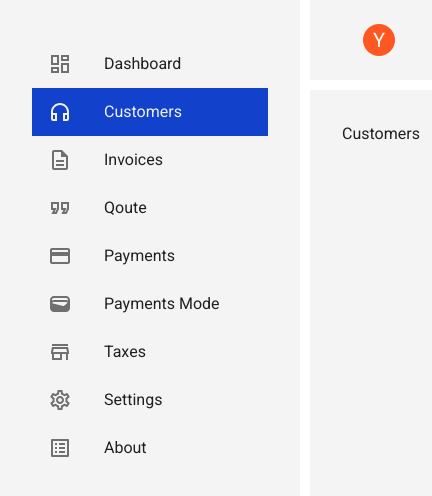
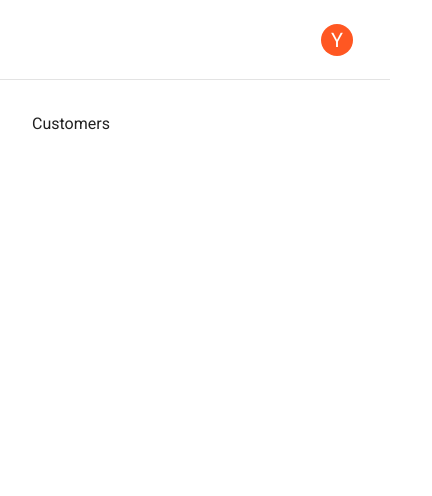
Before and after one commit to YasinMahmoudi/reactjs-crm-dashboard, a React (Vite) app: page /customers in a window 390 px wide. Shown: the top 496 px of the page, 432 px wide, since content can reach past the window. Built offline with nearby package versions, Linux system fonts and the light colour scheme; some icons are missing.

Commit message:
Implementing responsive design for general app layout

```diff
--- a/src/layouts/Applayout/Header.jsx
+++ b/src/layouts/Applayout/Header.jsx
@@ -3,6 +3,7 @@ import { Logout, Person, Settings } from '@mui/icons-material';
 import {
   Avatar,
   Box,
+  Button,
   Divider,
   IconButton,
   ListItemIcon,
@@ -16,16 +17,23 @@ import styled from 'styled-components';
 
 import { Row } from '../../components/Row';
 
+import PropTypes from 'prop-types';
+import MenuIcon from '@mui/icons-material/Menu';
+
 const StyledHeader = styled.header`
-  grid-column: 2 / -1;
-  grid-row: 1 / 2;
   display: flex;
   align-items: center;
   justify-content: flex-end;
   padding: 2rem;
+  border-bottom: 1px solid #e3e3e3;
+
+  @media screen and (min-width: 900px) {
+    grid-column: 2 / -1;
+    grid-row: 1 / 2;
+  }
 `;
 
-export default function Header() {
+export default function Header({ toggleSidebar }) {
   const [anchorEl, setAnchorEl] = useState(null);
   const open = Boolean(anchorEl);
   const handleClick = (event) => {
@@ -37,12 +45,25 @@ export default function Header() {
 
   return (
     <StyledHeader>
-      <Box sx={{ display: 'flex', alignItems: 'center', textAlign: 'center' }}>
+      <Box
+        sx={{
+          display: 'flex',
+          alignItems: 'center',
+          textAlign: 'center',
+          justifyContent: 'space-between',
+          width: '100%',
+        }}>
+        <Button
+          onClick={toggleSidebar(true)}
+          sx={{ display: { md: 'none' } }}>
+          <MenuIcon sx={{ fill: '#141414' }} />
+        </Button>
+
         <Tooltip title="Account settings">
           <IconButton
             onClick={handleClick}
             size="small"
-            sx={{ ml: 2 }}
+            sx={{ ml: 'auto' }}
             aria-controls={open ? 'account-menu' : undefined}
             aria-haspopup="true"
             aria-expanded={open ? 'true' : undefined}>
@@ -127,3 +148,7 @@ export default function Header() {
     </StyledHeader>
   );
 }
+
+Header.propTypes = {
+  toggleSidebar: PropTypes.func.isRequired,
+};
--- a/src/layouts/Applayout/Main.jsx
+++ b/src/layouts/Applayout/Main.jsx
@@ -1,11 +1,17 @@
 import styled from "styled-components";
 
 const Main = styled.main`
-  grid-column: 2 / -1;
-  grid-row: 2 / -1;
+
   height: calc(100dvh - var(--header-height) - var(--gap-size));
   overflow-y: auto;
   padding: max(2rem, 2vw);
+
+
+  @media screen and (min-width: 900px) {
+    grid-column: 2 / -1;
+    grid-row: 2 / -1;
+  }
+
 `;
 
 export default Main;
--- a/src/layouts/Applayout/Sidebar.jsx
+++ b/src/layouts/Applayout/Sidebar.jsx
@@ -1,24 +1,54 @@
 import Paper from '@mui/material/Paper';
 
+import { Drawer } from '@mui/material';
 import styled from 'styled-components';
 import MainNav from '../../components/MainNav';
+
+import PropTypes from 'prop-types';
 
 const StyledSidebar = styled.aside`
   grid-column: 1 / 2;
   grid-row: 1/ -1;
   padding: max(2rem, 2vw);
+  display: none;
+
+  @media screen and (min-width: 900px) {
+    display: block;
+    border-right: 1px solid #e3e3e3;
+  }
 `;
 
 const StyledPaper = styled(Paper)`
   background-color: transparent !important;
 `;
 
-export default function Sidebar() {
+export default function Sidebar({ toggleSidebar, open }) {
   return (
     <StyledSidebar>
       <StyledPaper elevation={0}>
+        <Drawer
+          open={open}
+          onClose={toggleSidebar(false)}
+          sx={{
+            display: { sm: 'block', md: 'none' },
+          }}
+          slotProps={{
+            root: {
+              keepMounted: true,
+            },
+          }}>
+          <MainNav />
+        </Drawer>
+
         <MainNav />
+
+
       </StyledPaper>
     </StyledSidebar>
   );
 }
+
+Sidebar.propTypes = {
+  toggleSidebar: PropTypes.func.isRequired,
+  open: PropTypes.bool.isRequired,
+};
--- a/src/layouts/Applayout/index.jsx
+++ b/src/layouts/Applayout/index.jsx
@@ -3,30 +3,39 @@ import Header from './Header';
 import Sidebar from './Sidebar';
 import { Outlet } from 'react-router';
 import Main from './Main';
+import { useState } from 'react';
 
 const StyledAppLayout = styled.div`
   --sidebar-width: 300px;
-  --gap-size: 10px;
+  --gap-size: 0;
   --header-height: 80px;
-  --bg-section: rgba(244, 244, 244, 1);
 
   height: 100dvh;
   display: grid;
-  grid-template-columns: var(--sidebar-width) 1fr;
+  grid-template-columns: 1fr;
   grid-template-rows: var(--header-height) 1fr;
   gap: var(--gap-size);
 
-  > * {
-    background-color: var(--bg-section);
+  @media screen and (min-width: 900px) {
+    grid-template-columns: var(--sidebar-width) 1fr;
   }
 `;
 
 export default function AppLayout() {
+  const [open, setOpen] = useState(false);
+
+  const toggleSidebar = (newOpen) => () => {
+    setOpen(newOpen);
+  };
+
   return (
     <StyledAppLayout>
-      <Sidebar />
+      <Sidebar
+        toggleSidebar={toggleSidebar}
+        open={open}
+      />
 
-      <Header />
+      <Header toggleSidebar={toggleSidebar} />
       <Main>
         <Outlet />
       </Main>
```
